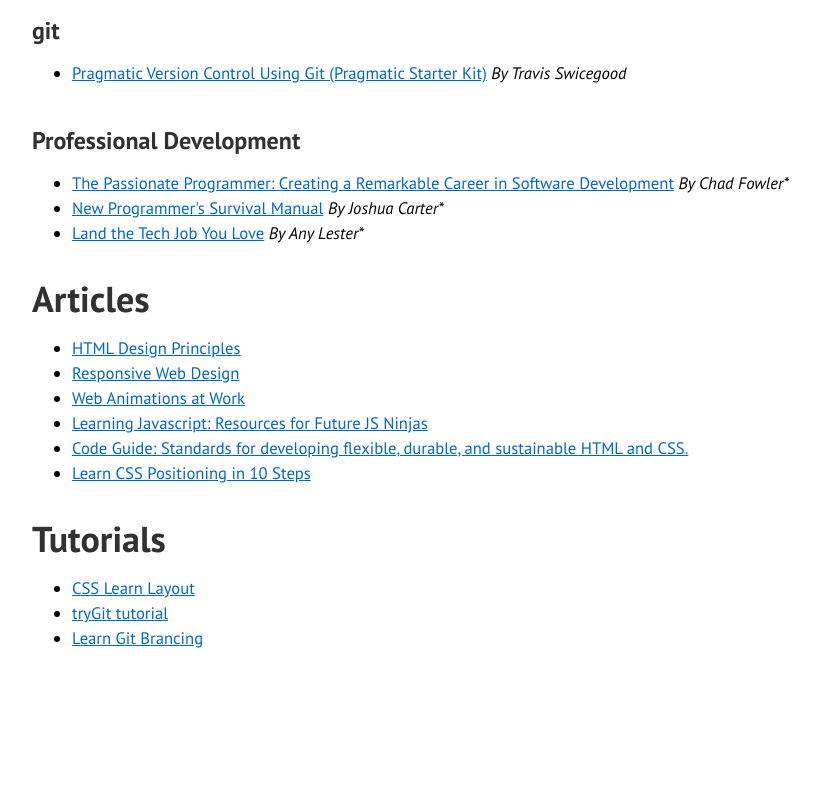
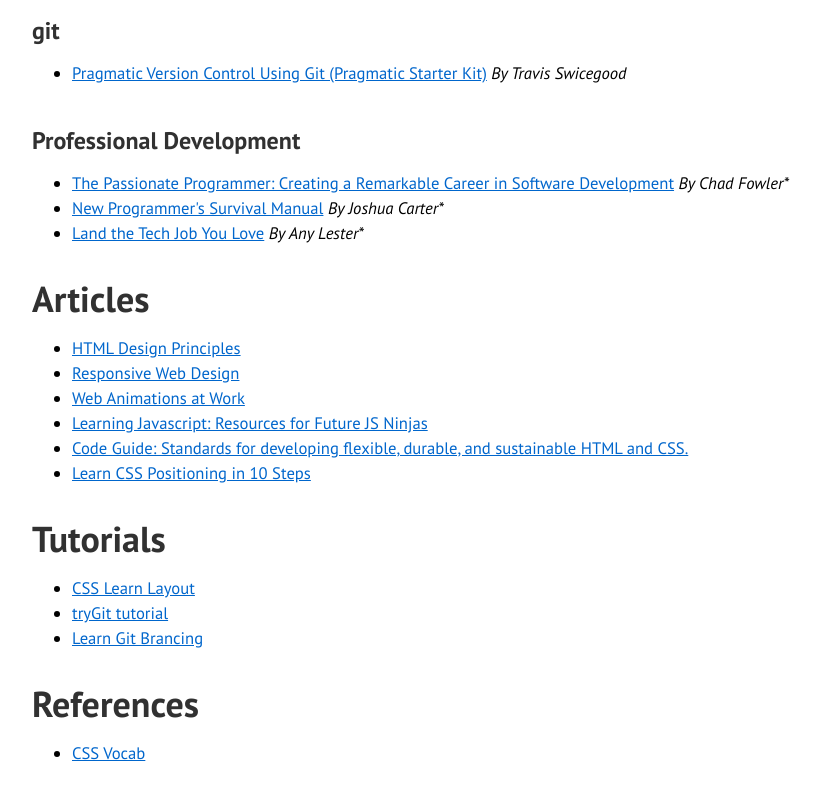
Before and after one commit to tylerberry4/class-website, a website: page src/resources.html in a window 1280 px wide. Shown: the part 895-1695 px from the top of the page, without its empty margins (23-843 px from the left). Before the commit the page ends 1606 px from the top, so only its background shows below. Drawn offline with Linux system fonts and the light colour scheme.

Commit message:
Adding Talal's great resource for CSS Vocab.

```diff
--- a/src/resources.html
+++ b/src/resources.html
@@ -171,6 +171,13 @@
           <a href="http://pcottle.github.io/learnGitBranching/">Learn Git Brancing</a>
         </li>
       </ul>
+
+      <h2 id="tutorials">References</h2>
+      <ul>
+        <li>
+          <a href="http://pumpula.net/p/apps/css-vocabulary/">CSS Vocab</a>
+        </li>
+      </ul>
     </div>
 
   </body>
```
